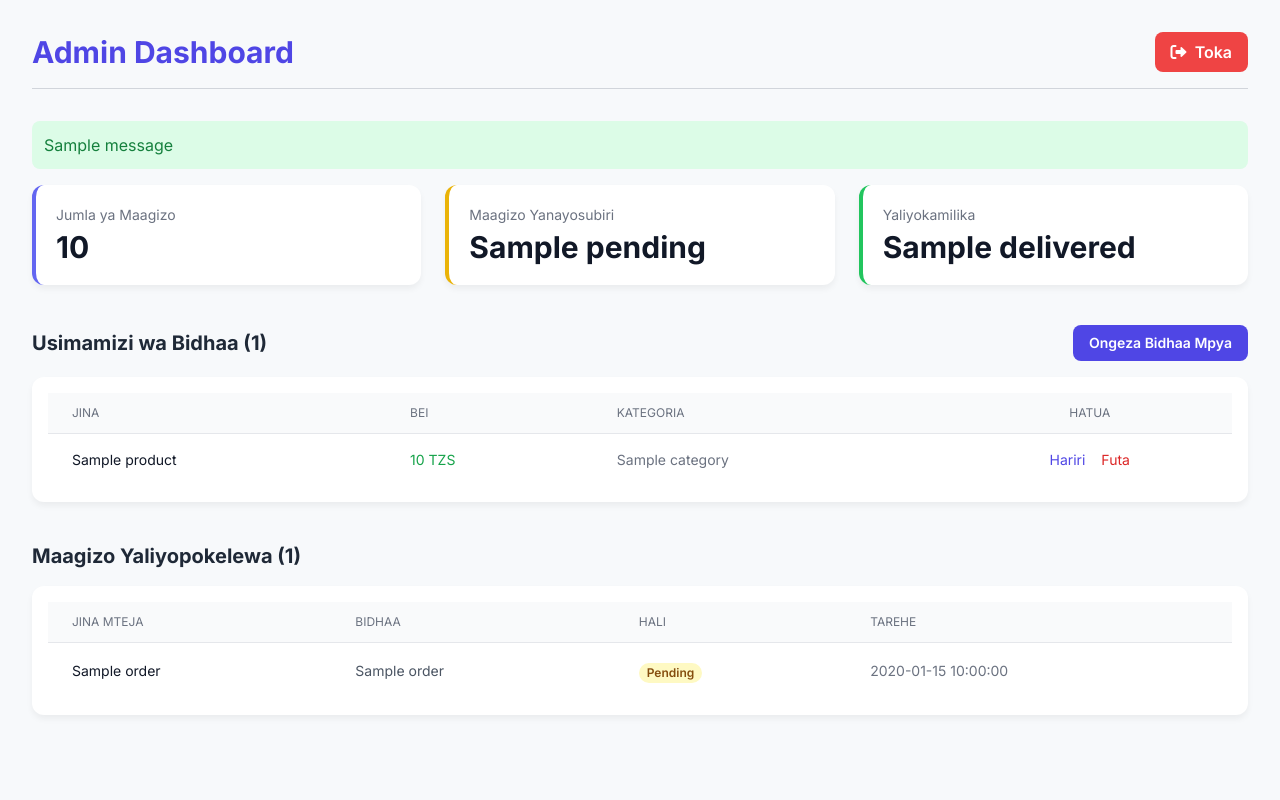
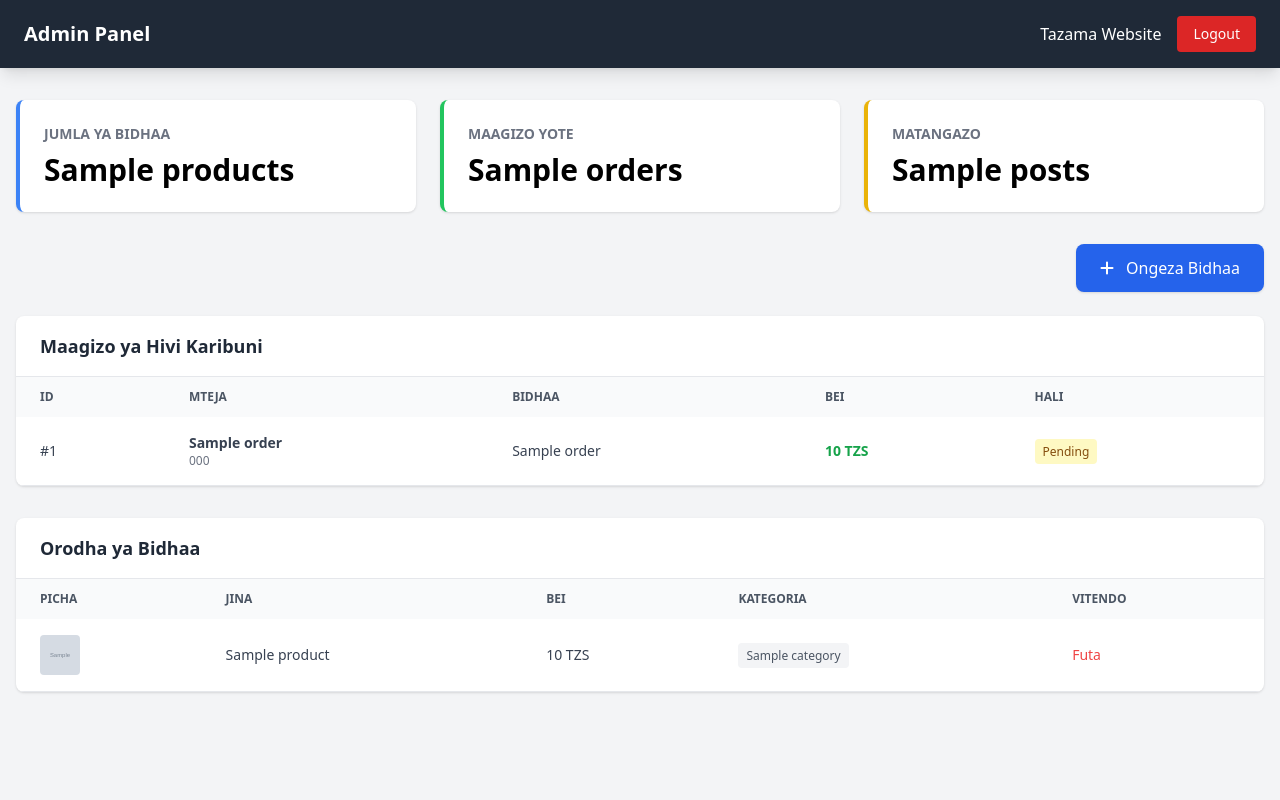
Before and after one commit to abdondismas0-hub/smart-arena-project, a Flask app: template templates/admin.html in a window 1280 px wide. Run offline with Flask 3, Linux system fonts and the light colour scheme; the template is opened without the code that fills it: most values are stand-ins (such as "Sample title", 1, 10 or a date in 2020); grey boxes marked "Sample" are stand-in pictures; one stand-in notice (Sample message) is shown; some libraries are stand-ins or nearby versions.

Commit message:
Update admin.html

```diff
--- a/templates/admin.html
+++ b/templates/admin.html
@@ -2,130 +2,126 @@
 <html lang="sw">
 <head>
     <meta charset="UTF-8">
-    <meta name="viewport" content="width=device-width, initial-scale=1.0">
-    <title>Admin Dashboard | Smart Arena</title>
-    <!-- Tailwind CSS CDN -->
+    <title>Admin Dashboard</title>
     <script src="https://cdn.tailwindcss.com"></script>
-    <!-- Font Awesome Icons -->
-    <link rel="stylesheet" href="https://cdnjs.cloudflare.com/ajax/libs/font-awesome/6.0.0-beta3/css/all.min.css">
-    <style>
-        @import url('https://fonts.googleapis.com/css2?family=Inter:wght@400;600;700&display=swap');
-        body { font-family: 'Inter', sans-serif; background-color: #f7f9fb; }
-        .card { background-color: white; border-radius: 12px; box-shadow: 0 4px 6px rgba(0, 0, 0, 0.05); }
-    </style>
+    <link href="https://cdnjs.cloudflare.com/ajax/libs/font-awesome/6.0.0/css/all.min.css" rel="stylesheet">
 </head>
-<body>
-    <div class="max-w-7xl mx-auto py-8 px-4 sm:px-6 lg:px-8">
+<body class="bg-gray-100 min-h-screen">
 
-        <!-- Kichwa na Logout -->
-        <header class="flex justify-between items-center pb-4 mb-8 border-b border-gray-300">
-            <h1 class="text-3xl font-extrabold text-indigo-600">Admin Dashboard</h1>
-            <a href="{{ url_for('admin_logout') }}" class="bg-red-500 hover:bg-red-600 text-white font-semibold py-2 px-4 rounded-lg transition duration-150">
-                <i class="fas fa-sign-out-alt mr-1"></i> Toka
-            </a>
-        </header>
+    <!-- Admin Nav -->
+    <nav class="bg-gray-800 text-white px-6 py-4 flex justify-between items-center shadow-lg">
+        <h1 class="text-xl font-bold">Admin Panel</h1>
+        <div class="flex items-center space-x-4">
+            <a href="/" class="hover:text-gray-300">Tazama Website</a>
+            <a href="{{ url_for('admin_logout') }}" class="bg-red-600 px-4 py-2 rounded text-sm hover:bg-red-700">Logout</a>
+        </div>
+    </nav>
 
-        <!-- Messages Flash -->
-        {% with messages = get_flashed_messages(with_categories=true) %}
-            {% if messages %}
-                <div class="mb-4">
-                {% for category, message in messages %}
-                    <div class="p-3 mb-2 rounded-lg {% if category == 'success' %}bg-green-100 text-green-700{% elif category == 'error' %}bg-red-100 text-red-700{% else %}bg-blue-100 text-blue-700{% endif %}">{{ message }}</div>
-                {% endfor %}
-                </div>
-            {% endif %}
-        {% endwith %}
+    <div class="container mx-auto px-4 py-8">
 
-        <!-- Muhtasari wa Maagizo (Order Summary) -->
-        <!-- HAPA NDIPO KOSA LILIKUWA LIKITOKEA, SASA IMESALAMA KWA KUTUMIA order_summary -->
-        <div class="grid grid-cols-1 sm:grid-cols-3 gap-6 mb-10">
-            <div class="card p-5 border-l-4 border-indigo-500">
-                <p class="text-sm font-medium text-gray-500">Jumla ya Maagizo</p>
-                <p class="mt-1 text-3xl font-bold text-gray-900">{{ order_summary.total }}</p>
+        <!-- Summary Cards -->
+        <div class="grid grid-cols-1 md:grid-cols-3 gap-6 mb-8">
+            <div class="bg-white p-6 rounded-lg shadow border-l-4 border-blue-500">
+                <h3 class="text-gray-500 text-sm font-bold uppercase">Jumla ya Bidhaa</h3>
+                <p class="text-3xl font-bold mt-2">{{ summary.products }}</p>
             </div>
-            <div class="card p-5 border-l-4 border-yellow-500">
-                <p class="text-sm font-medium text-gray-500">Maagizo Yanayosubiri</p>
-                <p class="mt-1 text-3xl font-bold text-gray-900">{{ order_summary.pending }}</p>
+            <div class="bg-white p-6 rounded-lg shadow border-l-4 border-green-500">
+                <h3 class="text-gray-500 text-sm font-bold uppercase">Maagizo Yote</h3>
+                <p class="text-3xl font-bold mt-2">{{ summary.orders }}</p>
             </div>
-            <div class="card p-5 border-l-4 border-green-500">
-                <p class="text-sm font-medium text-gray-500">Yaliyokamilika</p>
-                <p class="mt-1 text-3xl font-bold text-gray-900">{{ order_summary.delivered }}</p>
+            <div class="bg-white p-6 rounded-lg shadow border-l-4 border-yellow-500">
+                <h3 class="text-gray-500 text-sm font-bold uppercase">Matangazo</h3>
+                <p class="text-3xl font-bold mt-2">{{ summary.posts }}</p>
             </div>
         </div>
 
-        <!-- Usimamizi wa Bidhaa (Product Management) -->
-        <section class="mb-10">
-            <div class="flex justify-between items-center mb-4">
-                <h2 class="text-xl font-bold text-gray-800">Usimamizi wa Bidhaa ({{ products|length }})</h2>
-                <!-- Hakikisha una route ya add_product au badilisha link hapa -->
-                <a href="#" class="bg-indigo-600 text-white px-4 py-2 rounded-lg text-sm font-semibold hover:bg-indigo-700">Ongeza Bidhaa Mpya</a>
+        <!-- Actions -->
+        <div class="flex justify-end mb-6">
+            <a href="{{ url_for('add_product') }}" class="bg-blue-600 text-white px-6 py-3 rounded-lg shadow hover:bg-blue-700 transition">
+                <i class="fas fa-plus mr-2"></i> Ongeza Bidhaa
+            </a>
+        </div>
+
+        <!-- Orders Table -->
+        <div class="bg-white rounded-lg shadow overflow-hidden mb-8">
+            <div class="px-6 py-4 border-b">
+                <h3 class="font-bold text-lg text-gray-800">Maagizo ya Hivi Karibuni</h3>
             </div>
-            <div class="card p-4 overflow-x-auto">
-                <table class="min-w-full divide-y divide-gray-200">
-                    <thead class="bg-gray-50">
+            <div class="overflow-x-auto">
+                <table class="w-full text-left border-collapse">
+                    <thead class="bg-gray-50 text-gray-600 uppercase text-xs">
                         <tr>
-                            <th class="px-6 py-3 text-left text-xs font-medium text-gray-500 uppercase">Jina</th>
-                            <th class="px-6 py-3 text-left text-xs font-medium text-gray-500 uppercase">Bei</th>
-                            <th class="px-6 py-3 text-left text-xs font-medium text-gray-500 uppercase">Kategoria</th>
-                            <th class="px-6 py-3 text-center text-xs font-medium text-gray-500 uppercase">Hatua</th>
+                            <th class="px-6 py-3">ID</th>
+                            <th class="px-6 py-3">Mteja</th>
+                            <th class="px-6 py-3">Bidhaa</th>
+                            <th class="px-6 py-3">Bei</th>
+                            <th class="px-6 py-3">Hali</th>
                         </tr>
                     </thead>
-                    <tbody class="bg-white divide-y divide-gray-200">
+                    <tbody class="text-sm text-gray-700">
+                        {% for order in orders %}
+                        <tr class="border-b hover:bg-gray-50">
+                            <td class="px-6 py-4">#{{ order.id }}</td>
+                            <td class="px-6 py-4">
+                                <p class="font-bold">{{ order.customer_name }}</p>
+                                <p class="text-xs text-gray-500">{{ order.phone }}</p>
+                            </td>
+                            <td class="px-6 py-4">{{ order.product_name }}</td>
+                            <td class="px-6 py-4 font-bold text-green-600">{{ order.price | format_currency }}</td>
+                            <td class="px-6 py-4">
+                                <span class="bg-yellow-100 text-yellow-800 px-2 py-1 rounded text-xs">{{ order.status }}</span>
+                            </td>
+                        </tr>
+                        {% else %}
+                        <tr>
+                            <td colspan="5" class="px-6 py-8 text-center text-gray-500">Hakuna maagizo bado.</td>
+                        </tr>
+                        {% endfor %}
+                    </tbody>
+                </table>
+            </div>
+        </div>
+
+        <!-- Products Table -->
+        <div class="bg-white rounded-lg shadow overflow-hidden">
+            <div class="px-6 py-4 border-b">
+                <h3 class="font-bold text-lg text-gray-800">Orodha ya Bidhaa</h3>
+            </div>
+            <div class="overflow-x-auto">
+                <table class="w-full text-left border-collapse">
+                    <thead class="bg-gray-50 text-gray-600 uppercase text-xs">
+                        <tr>
+                            <th class="px-6 py-3">Picha</th>
+                            <th class="px-6 py-3">Jina</th>
+                            <th class="px-6 py-3">Bei</th>
+                            <th class="px-6 py-3">Kategoria</th>
+                            <th class="px-6 py-3">Vitendo</th>
+                        </tr>
+                    </thead>
+                    <tbody class="text-sm text-gray-700">
                         {% for product in products %}
-                        <tr>
-                            <td class="px-6 py-4 whitespace-nowrap text-sm text-gray-900">{{ product.name }}</td>
-                            <td class="px-6 py-4 whitespace-nowrap text-sm text-green-600 font-medium">{{ product.price | format_currency }}</td>
-                            <td class="px-6 py-4 whitespace-nowrap text-sm text-gray-500">{{ product.category }}</td>
-                            <td class="px-6 py-4 whitespace-nowrap text-center text-sm font-medium">
-                                <a href="#" class="text-indigo-600 hover:text-indigo-900 mr-3">Hariri</a>
-                                <a href="#" class="text-red-600 hover:text-red-900">Futa</a>
+                        <tr class="border-b hover:bg-gray-50">
+                            <td class="px-6 py-4">
+                                <img src="{{ product.image_url }}" class="w-10 h-10 object-cover rounded" onerror="this.src='https://placehold.co/50'">
+                            </td>
+                            <td class="px-6 py-4 font-medium">{{ product.name }}</td>
+                            <td class="px-6 py-4">{{ product.price | format_currency }}</td>
+                            <td class="px-6 py-4">
+                                <span class="bg-gray-100 text-gray-600 px-2 py-1 rounded text-xs">{{ product.category }}</span>
+                            </td>
+                            <td class="px-6 py-4">
+                                <form action="{{ url_for('delete_product', product_id=product.id) }}" method="POST" onsubmit="return confirm('Futa bidhaa hii?');">
+                                    <button class="text-red-500 hover:text-red-700">Futa</button>
+                                </form>
                             </td>
                         </tr>
                         {% endfor %}
                     </tbody>
                 </table>
-                {% if not products %}
-                    <p class="text-center py-4 text-gray-500">Hakuna bidhaa zilizopatikana.</p>
-                {% endif %}
             </div>
-        </section>
+        </div>
 
-        <!-- Maagizo Mapya (Orders List) -->
-        <section>
-             <h2 class="text-xl font-bold text-gray-800 mb-4">Maagizo Yaliyopokelewa ({{ orders|length }})</h2>
-             <div class="card p-4 overflow-x-auto">
-                <table class="min-w-full divide-y divide-gray-200">
-                    <thead class="bg-gray-50">
-                        <tr>
-                            <th class="px-6 py-3 text-left text-xs font-medium text-gray-500 uppercase">Jina Mteja</th>
-                            <th class="px-6 py-3 text-left text-xs font-medium text-gray-500 uppercase">Bidhaa</th>
-                            <th class="px-6 py-3 text-left text-xs font-medium text-gray-500 uppercase">Hali</th>
-                            <th class="px-6 py-3 text-left text-xs font-medium text-gray-500 uppercase">Tarehe</th>
-                        </tr>
-                    </thead>
-                    <tbody class="bg-white divide-y divide-gray-200">
-                        {% for order in orders %}
-                        <tr>
-                            <td class="px-6 py-4 whitespace-nowrap text-sm text-gray-900">{{ order.customer_name }}</td>
-                            <td class="px-6 py-4 whitespace-nowrap text-sm text-gray-600">{{ order.product_name }}</td>
-                            <td class="px-6 py-4 whitespace-nowrap">
-                                <span class="px-2 inline-flex text-xs leading-5 font-semibold rounded-full
-                                    {% if order.status == 'Pending' %}bg-yellow-100 text-yellow-800
-                                    {% elif order.status == 'Delivered' %}bg-green-100 text-green-800
-                                    {% else %}bg-gray-100 text-gray-800{% endif %}">
-                                    {{ order.status }}
-                                </span>
-                            </td>
-                             <td class="px-6 py-4 whitespace-nowrap text-sm text-gray-500">{{ order.date }}</td>
-                        </tr>
-                        {% endfor %}
-                    </tbody>
-                </table>
-                {% if not orders %}
-                    <p class="text-center py-4 text-gray-500">Hakuna maagizo yaliyopokelewa bado.</p>
-                {% endif %}
-             </div>
-        </section>
     </div>
+
 </body>
 </html>
```
